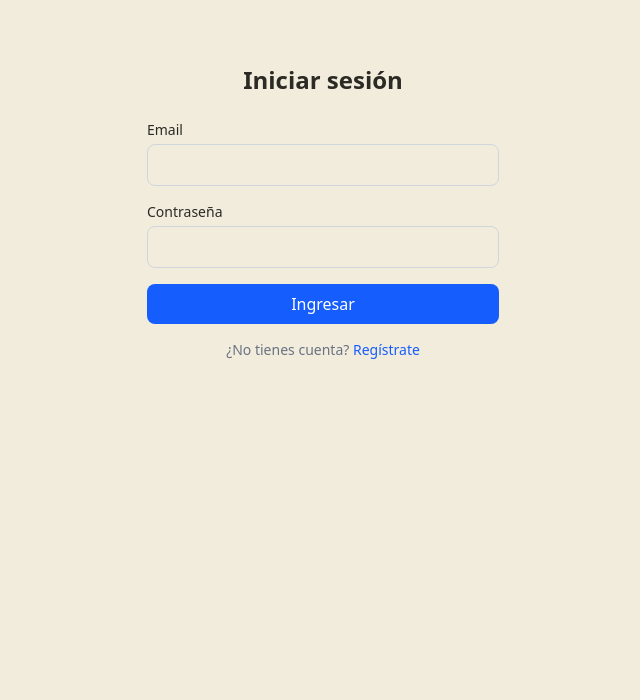
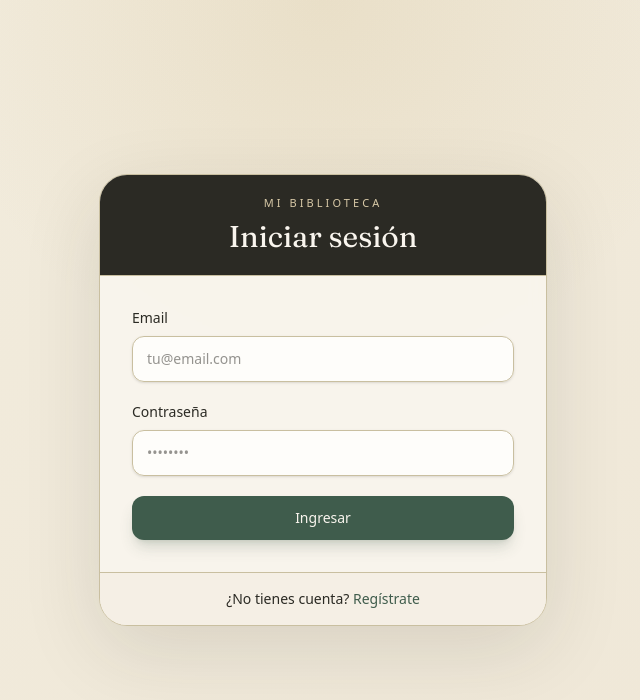
Before and after one commit to jaguzmano09/Personal_biblioteca, a Next.js app: page /login in a window 1280 px wide. Shown: the top 700 px of the page, without its empty margins (317-957 px from the left). Built offline with nearby package versions, Linux system fonts and the light colour scheme.

Commit message:
feat: enhance LoginForm UI and error handling for better user experience

```diff
--- a/src/components/auth/LoginForm.tsx
+++ b/src/components/auth/LoginForm.tsx
@@ -16,7 +16,6 @@ export default function LoginForm() {
     setError(null)
 
     const resultado = await iniciarSesion(email, password)
-    // Si iniciarSesion tiene éxito, hace redirect() y esta línea no se alcanza
     if (resultado?.error) {
       setError(resultado.error)
       setCargando(false)
@@ -24,49 +23,60 @@ export default function LoginForm() {
   }
 
   return (
-    <div className="max-w-sm mx-auto mt-16 px-4">
-      <h1 className="text-2xl font-bold mb-6 text-center">Iniciar sesión</h1>
+    <main className="min-h-screen bg-[radial-gradient(circle_at_top,_rgba(176,141,62,0.12),_transparent_38%),linear-gradient(135deg,#f2ecdd_0%,#efe7d7_100%)] flex items-center justify-center px-4 py-10">
+      <div className="w-full max-w-md overflow-hidden rounded-[28px] border border-[#c9bfa0] bg-[#f9f5ee]/90 shadow-[0_24px_80px_rgba(43,42,36,0.12)] backdrop-blur-sm">
+        <div className="border-b border-[#c9bfa0] bg-[#2b2a24] px-6 py-5 text-center text-[#f2ecdd]">
+          <p className="text-[11px] uppercase tracking-[0.28em] text-[#d8c9a7]">Mi Biblioteca</p>
+          <h1 className="mt-2 font-display text-3xl text-[#f9f5ee]">Iniciar sesión</h1>
+        </div>
 
-      <form onSubmit={handleSubmit} className="space-y-4">
-        <div>
-          <label className="block text-sm font-medium mb-1">Email</label>
+        <form onSubmit={handleSubmit} className="space-y-5 p-6 sm:p-8">
+          <div className="space-y-2">
+            <label className="block text-sm font-medium text-[#2b2a24]">Email</label>
             <input
               type="email"
               required
               value={email}
               onChange={e => setEmail(e.target.value)}
-            className="w-full border border-gray-300 rounded-lg px-3 py-2"
+              placeholder="tu@email.com"
+              className="w-full rounded-xl border border-[#c9bfa0] bg-white/70 px-3.5 py-3 text-sm text-[#2b2a24] shadow-sm outline-none transition focus:border-[#3f5c4c] focus:ring-4 focus:ring-[#3f5c4c]/10"
             />
           </div>
 
-        <div>
-          <label className="block text-sm font-medium mb-1">Contraseña</label>
+          <div className="space-y-2">
+            <label className="block text-sm font-medium text-[#2b2a24]">Contraseña</label>
             <input
               type="password"
               required
               value={password}
               onChange={e => setPassword(e.target.value)}
-            className="w-full border border-gray-300 rounded-lg px-3 py-2"
+              placeholder="••••••••"
+              className="w-full rounded-xl border border-[#c9bfa0] bg-white/70 px-3.5 py-3 text-sm text-[#2b2a24] shadow-sm outline-none transition focus:border-[#3f5c4c] focus:ring-4 focus:ring-[#3f5c4c]/10"
             />
           </div>
 
-        {error && <p className="text-sm text-red-500">{error}</p>}
+          {error && (
+            <div className="rounded-xl border border-[#a63d33]/30 bg-[#a63d33]/8 px-3 py-2 text-sm text-[#7a2f2a]">
+              {error}
+            </div>
+          )}
 
           <button
             type="submit"
             disabled={cargando}
-          className="w-full bg-blue-600 text-white py-2 rounded-lg hover:bg-blue-700 disabled:opacity-50"
+            className="w-full rounded-xl bg-[#3f5c4c] px-4 py-3 text-sm font-medium text-[#f9f5ee] shadow-lg shadow-[#3f5c4c]/20 transition hover:bg-[#2f4739] disabled:cursor-not-allowed disabled:opacity-70"
           >
             {cargando ? 'Ingresando...' : 'Ingresar'}
           </button>
         </form>
 
-      <p className="text-center text-sm text-gray-500 mt-4">
+        <div className="border-t border-[#c9bfa0] bg-[#f5efe5] px-6 py-4 text-center text-sm text-[#2b2a24]">
           ¿No tienes cuenta?{' '}
-        <Link href="/registro" className="text-blue-600 hover:underline">
+          <Link href="/registro" className="font-medium text-[#3f5c4c] transition hover:text-[#2f4739] hover:underline">
             Regístrate
           </Link>
-      </p>
         </div>
+      </div>
+    </main>
   )
 }
```
Lines whose indentation alone changed are shown as unchanged.
